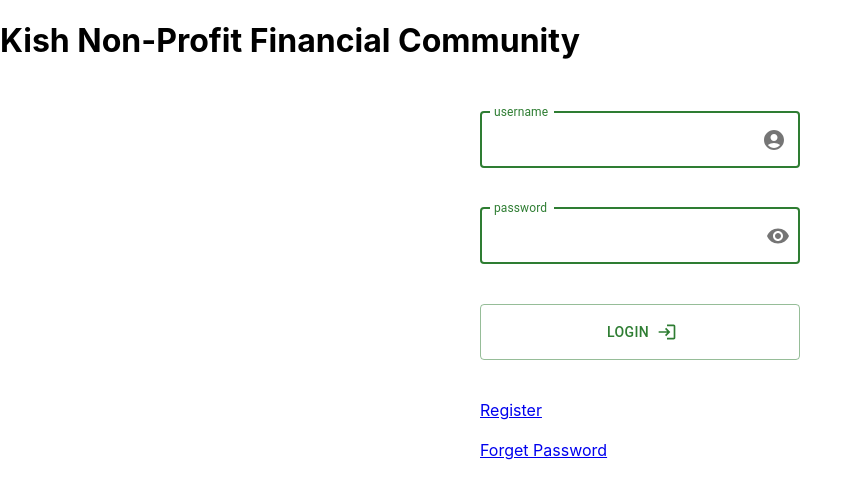
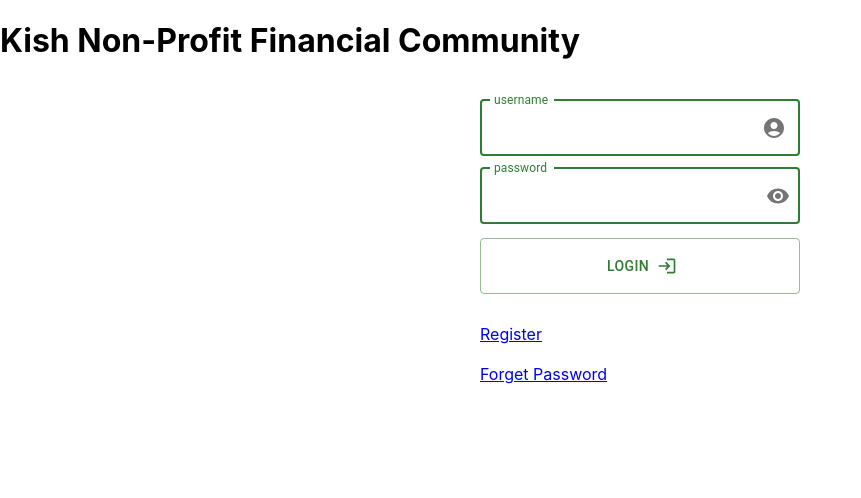
Before and after one commit to ArmanSaffari/loan-project, a React (Create React App) app: page / in a window 1280 px wide. Shown: the top 498 px of the page, without its empty margins (0-861 px from the left). Built offline with nearby package versions, Linux system fonts and the light colour scheme.

Commit message:
modify validation

```diff
--- a/src/pages/home/index.js
+++ b/src/pages/home/index.js
@@ -17,18 +17,16 @@ import VisibilityOffIcon from '@mui/icons-material/VisibilityOff';
 
 function Home() {
     const [values, setValues] = React.useState({
-        username: '',
-        amount: '',
-        password: '',
+        username: {
+            value: '',
+            isValid: true},
+        password: {
+            value: '',
+            isValid: true},
         weight: '',
         weightRange: '',
         showPassword: false,
     });
-
-    const [isValid, setIsValid] = React.useState({
-        username: true,
-        password: true
-    })
 
     const [logInAlert, setLogInAlert] = React.useState({
         text: "",
@@ -37,25 +35,24 @@ function Home() {
 
     const regEx = {
         username: new RegExp(/[a-z0-9._%+-]+@[a-z0-9.-]+\.[a-z]{1,}/),
-        password: new RegExp()
+        password: new RegExp(/[a-z0-9._%+-@$#^]{8}/)
     }
 
     const handleValidation = (prop) => {
-        setIsValid({
-            ...isValid,
-            [prop]: regEx[prop].test(values[prop])
-        });
-        console.log(values[prop]);
-        console.log(isValid[prop]);
+        return regEx[prop].test(values[prop].value);
     };
 
-    const handleChange = (prop) => (event) => {
+    const handleChange = () => (event) => {
         setValues({
             ...values,
-            [prop]: event.target.value,
+            [event.target.name]: {
+                value: event.target.value,
+                isValid: handleValidation(event.target.name)
+            }
         });
-        handleValidation(prop);
-    };
+        console.log(values[event.target.name])
+
+        };
 
     const handleClickShowPassword = () => {
       setValues({
@@ -78,12 +75,14 @@ function Home() {
 
         */
         event.preventDefault();
+
         setLogInAlert(() => {
             return {
                 text: "username and password don't match!",
                 show: true
             }
         });
+
         setTimeout(()=> {
             setLogInAlert(() => {
             return {
@@ -92,7 +91,7 @@ function Home() {
             }
         })}, 5000);
 
-        console.log(values)
+        console.log(values);
     }
 
     return (
@@ -127,30 +126,30 @@ function Home() {
                                 id="username-input"
                                 label="username"
                                 variant="outlined"
-                                onChange={handleChange('username')}
-                                sx={{
-                                    width: '100%',
-                                    margin: '20px 0',
-                                }}
-                                color={isValid.username ? "success" : "error"}
+                                name="username"
+                                onChange={handleChange()}
+                                fullWidth
+                                margin="dense"
+                                color="success"
+                                error={!values.username.isValid}
                                 InputProps={{
                                     endAdornment: <InputAdornment position="end"><AccountCircleIcon /></InputAdornment>,
                                 }}
                             />
                             <FormControl
                                 focused
-                                sx={{
-                                    margin: '20px 0',
-                                    width: '100%'
-                                    }}
-                                variant="outlined"
-                                color={isValid.password ? "success" : "error"}>
+                                fullWidth
+                                margin="dense"
+                                color="success"
+                                variant="outlined">
                                 <InputLabel htmlFor="password-input">password</InputLabel>
                                 <OutlinedInput
                                     id="password-input"
+                                    name="password"
                                     type={values.showPassword ? 'text' : 'password'}
-                                    value={values.password}
-                                    onChange={handleChange('password')}
+                                    value={values.password.value}
+                                    error={!values.password.isValid}
+                                    onChange={handleChange()}
                                     endAdornment={
                                     <InputAdornment position="end">
                                         <IconButton
@@ -171,10 +170,10 @@ function Home() {
                                 variant="outlined"
                                 component="label"
                                 endIcon={<LoginIcon  />}
+                                fullWidth
                                 sx={{
-                                    width: '100%',
                                     height: '56px',
-                                    margin: '20px 0',
+                                    margin: '10px 0',
                                 }}
                                 color="success"
                                 >
```
